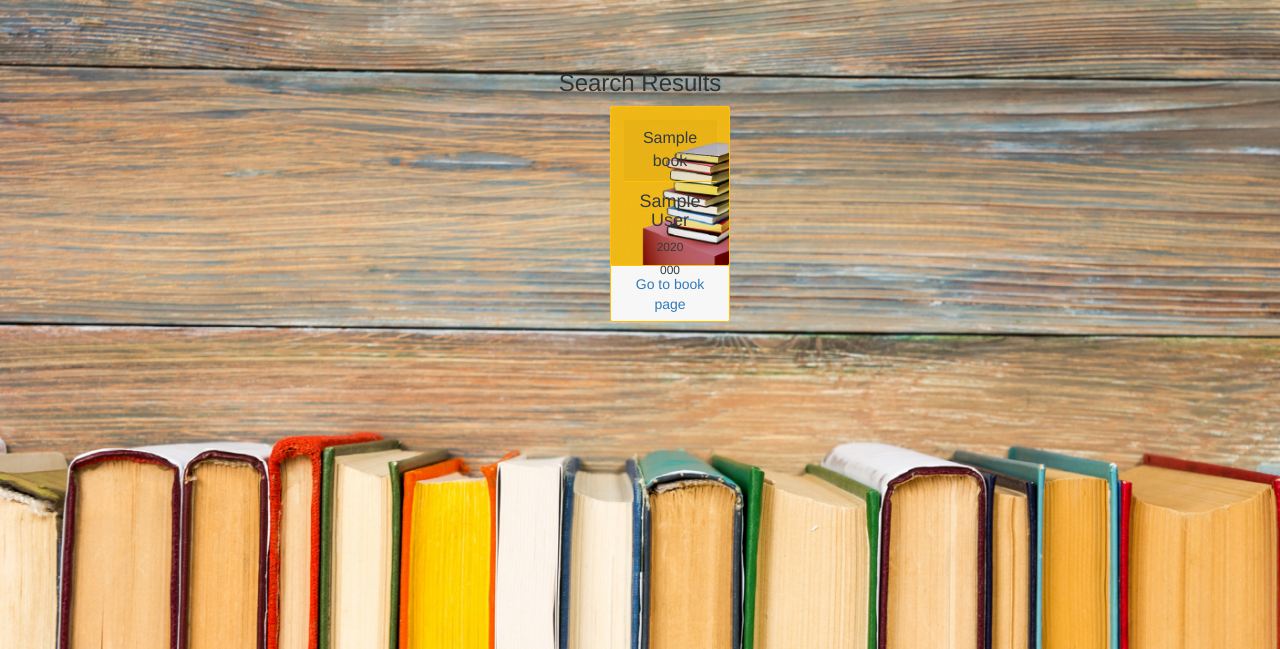
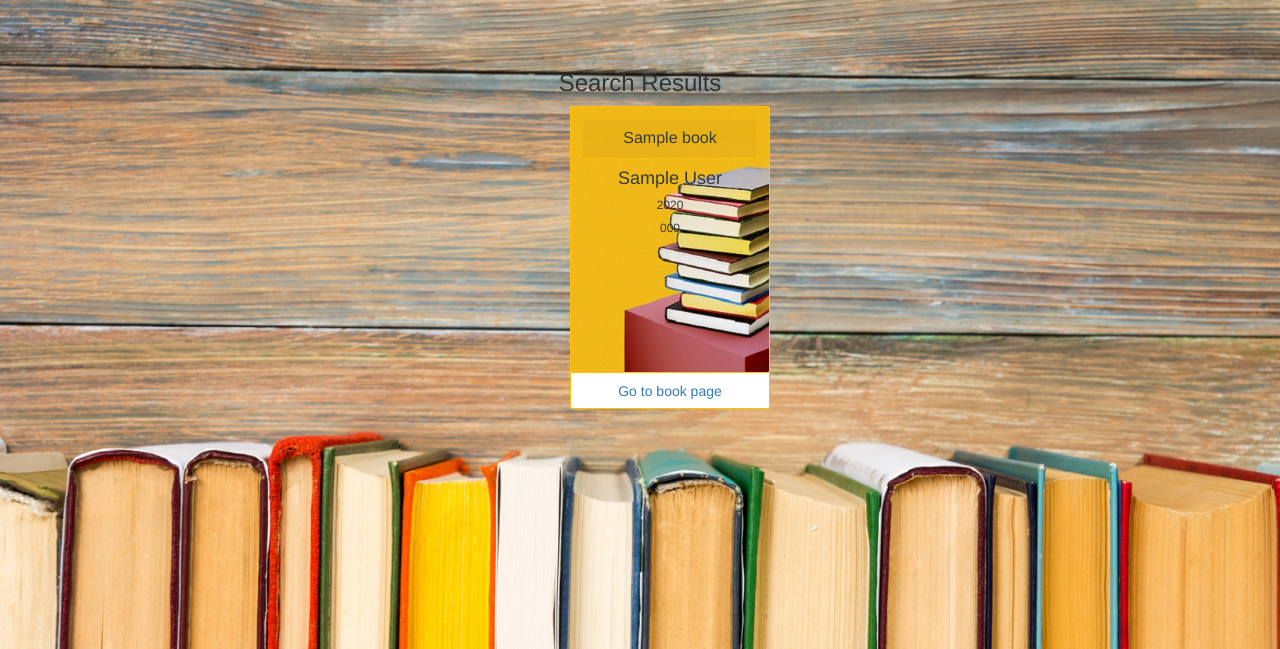
Before and after one commit to taherali101/Python-Flask-Book-review-Project1, a Flask app: template templates/results.html in a window 1280 px wide. Shown: the part 62-711 px from the top of the page. Run offline with Flask 2, Linux system fonts and the light colour scheme; the template is opened without the code that fills it: most values are stand-ins (such as "Sample title", 1, 10 or a date in 2020); some libraries are stand-ins or nearby versions.

Commit message:
Modified Templates

```diff
--- a/templates/results.html
+++ b/templates/results.html
@@ -17,7 +17,7 @@ align-items: baseline;">
 
 
     {% for book in books %}
-        <div class="card text-dark border-warning" style="max-width: 12rem;">
+        <div class="card text-dark border-warning" style="max-width: 20rem;">
             <img class="card-img" src="../static/books1.jpg" alt="Card image">
             <div class="card-img-overlay border-warning">
                 <div class="card-header border-warning" style="font-size:medium;">{{book['title']}}</div>
@@ -25,7 +25,7 @@ align-items: baseline;">
                 <h6 class="card-title">{{book['year']}}</h6>
                 <h6 class="card-title">{{book['isbn']}}</h6>
             </div>
-            <div class="card-footer border-warning">
+            <div class="card-footer bg-transparent border-warning">
                 <a href="/book/{{book['isbn']}}" class="card-link">Go to book page</a>
             </div>
         </div>
```
